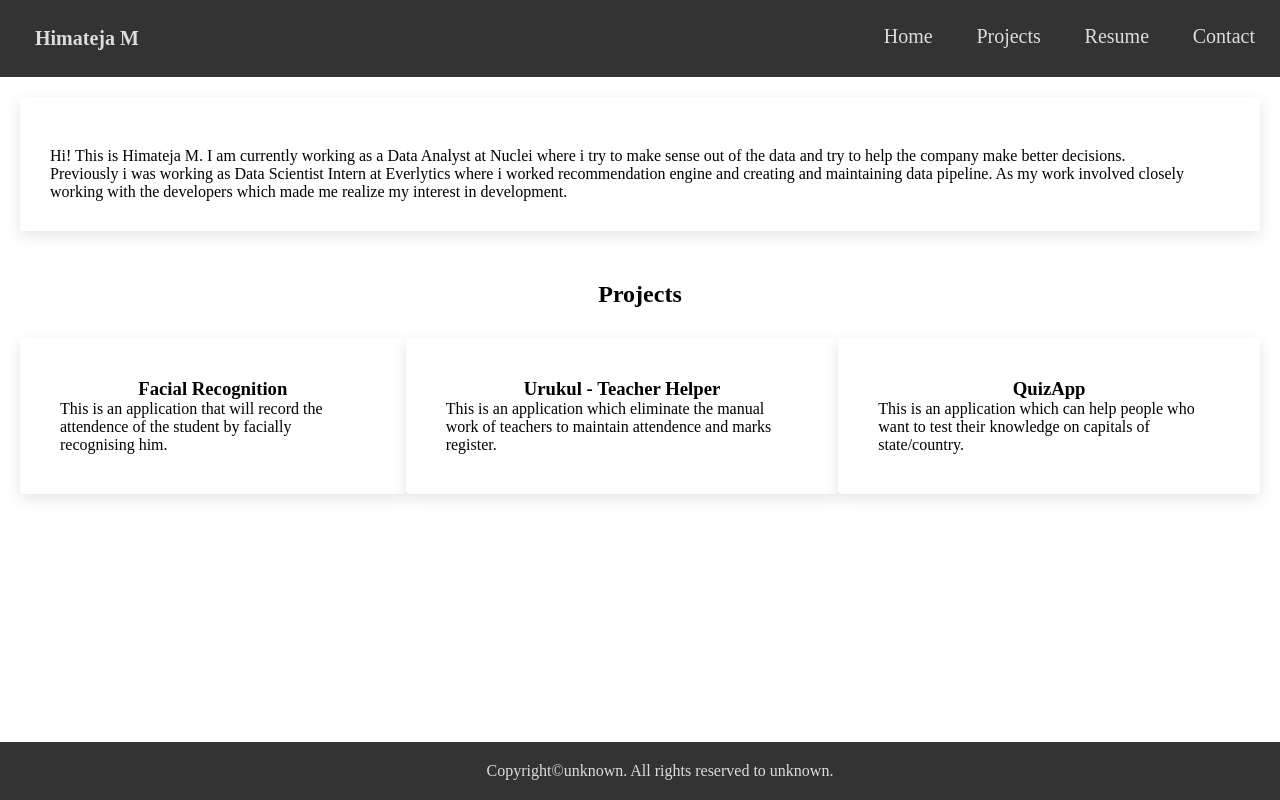
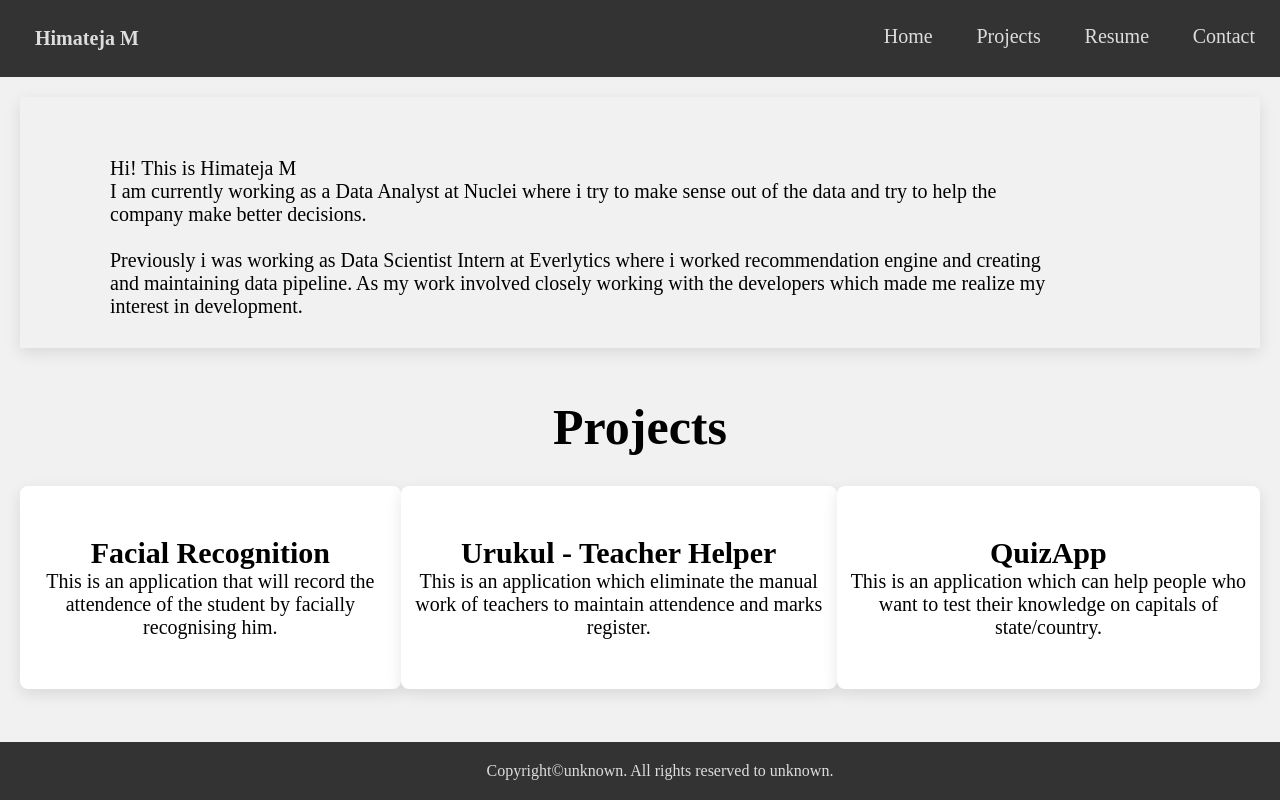
Before and after one commit to mincTeja/Portfolio_Website, a plain HTML site: page index.html in a window 1280 px wide. Drawn offline with Linux system fonts and the light colour scheme.

Commit message:
change in properties

```diff
--- a/index.html
+++ b/index.html
@@ -25,7 +25,7 @@
                 <div class="about-himateja-image">
                     <img src="himateja2.png" alt="">
                 </div>
-                <p>Hi! This is Himateja M. I am currently working as a Data Analyst at Nuclei where i try to make sense out of the data and try to help the company make better decisions.<br> Previously i was working as Data Scientist Intern at Everlytics where i worked recommendation engine and creating and maintaining data pipeline. As my work involved closely working with the developers which made me realize my interest in development.</p>
+                <p>Hi! This is Himateja M<br> I am currently working as a Data Analyst at Nuclei where i try to make sense out of the data and try to help the company make better decisions.<br><br> Previously i was working as Data Scientist Intern at Everlytics where i worked recommendation engine and creating and maintaining data pipeline. As my work involved closely working with the developers which made me realize my interest in development.</p>
             </div>
             <div id="projects">
                     <h2 class="projects-heading">Projects</h2>
--- a/style.css
+++ b/style.css
@@ -5,6 +5,7 @@
 body{
     position: relative;
     min-height: 100vh;
+    background: #f1f1f1;
 }
 main {
     margin: 20px;
@@ -52,8 +53,8 @@ main {
 
 .flex-container {
     display: flex;
-    justify-content: space-between;
-    align-items: center;
+    justify-content: space-around;
+
 
 }
 
@@ -61,19 +62,26 @@ main {
     text-align: center;
     margin-bottom: 30px;
     margin-top: 50px;
+    font-size: 50px;
 }
 
 .flex-item {
     position: relative;
-    padding: 40px;
+    padding: 50px 10px 50px 10px;
     background: #fff;
     box-shadow: 0 5px 15px rgba(0,0,0,.1);
-    border-radius: 4px;
+    border-radius: 8px;
     box-sizing: border-box;
 }
 
 .flex-item h3{
     text-align: center;
+    font-size: 30px;
+}
+
+.flex-item p{
+    text-align: center;
+    font-size: 20px;
 }
 
 .flex-item:hover {
@@ -88,7 +96,9 @@ main {
 }
 
 .about-himateja p {
-   margin: 30px 10px 10px 10px;
+   margin: 40px 10px 10px 70px;
+   max-width: 80%;
+   font-size: 20px;
 
 }
 
```
